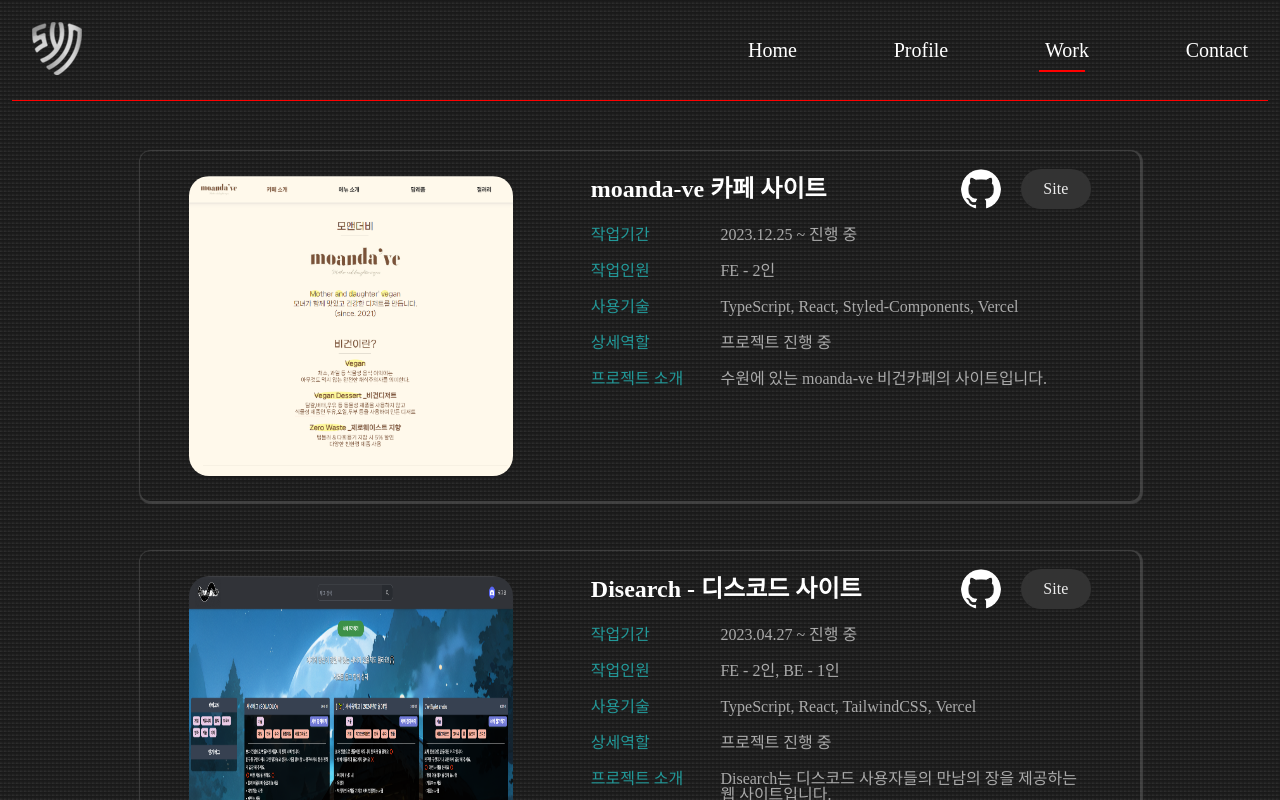
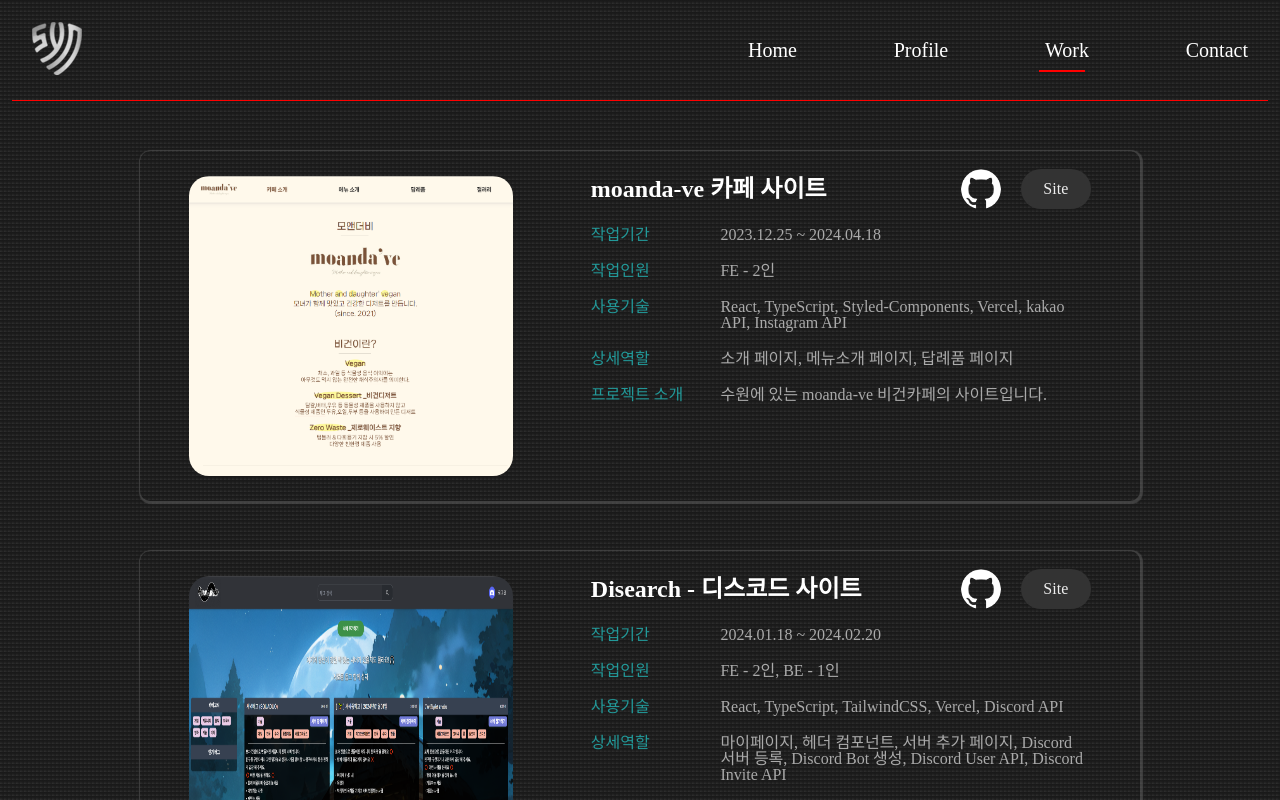
Before and after one commit to yong8048/portfolio, a React (Vite) app: page /work in a window 1280 px wide. Shown: the top 800 px of the page. Built offline with nearby package versions, Linux system fonts and the light colour scheme; a web font is replaced by a local one.

Commit message:
feat: 기간 수정 및 애널리틱스 추가

```diff
--- a/package.json
+++ b/package.json
@@ -10,6 +10,7 @@
     "preview": "vite preview"
   },
   "dependencies": {
+    "@vercel/analytics": "^1.3.1",
     "framer-motion": "^10.16.4",
     "react": "^18.2.0",
     "react-dom": "^18.2.0",
--- a/src/data/user.ts
+++ b/src/data/user.ts
@@ -16,10 +16,10 @@ const User = {
     {
       title: 'moanda-ve 카페 사이트',
       description: '수원에 있는 moanda-ve 비건카페의 사이트입니다. ',
-      position: '프로젝트 진행 중',
+      position: '소개 페이지, 메뉴소개 페이지, 답례품 페이지',
       person: 'FE - 2인',
-      period: '2023.12.25 ~ 진행 중',
-      skills: 'TypeScript, React, Styled-Components, Vercel',
+      period: '2023.12.25 ~ 2024.04.18',
+      skills: 'React, TypeScript, Styled-Components, Vercel, kakao API, Instagram API',
       logo: './assets/moanda-ve.png',
       git: 'https://github.com/yong8048/moanda-ve',
       link: 'https://moanda-ve.vercel.app/'
@@ -28,10 +28,11 @@ const User = {
       title: 'Disearch - 디스코드 사이트',
       description:
         'Disearch는 디스코드 사용자들의 만남의 장을 제공하는 웹 사이트입니다. \n이곳에서 사용자들은 자신이 운영하는 디스코드 서버를 홍보하고, 다양한 주제의 디스코드 서버를 쉽게 찾아볼 수 있습니다.',
-      position: '프로젝트 진행 중',
+      position:
+        '마이페이지, 헤더 컴포넌트, 서버 추가 페이지, Discord 서버 등록, Discord Bot 생성, Discord User API, Discord Invite API',
       person: 'FE - 2인, BE - 1인',
-      period: '2023.04.27 ~ 진행 중',
-      skills: 'TypeScript, React, TailwindCSS, Vercel',
+      period: '2024.01.18 ~ 2024.02.20',
+      skills: 'React, TypeScript, TailwindCSS, Vercel, Discord API',
       logo: './assets/disearch.png',
       git: 'https://github.com/yong8048/DISEARCH-FRONT-END',
       link: 'https://disearch.vercel.app/'
--- a/src/main.tsx
+++ b/src/main.tsx
@@ -1,9 +1,11 @@
-import React from "react";
-import ReactDOM from "react-dom/client";
-import App from "./App.tsx";
+import { Analytics } from '@vercel/analytics/react';
+import React from 'react';
+import ReactDOM from 'react-dom/client';
+import App from './App.tsx';
 
-ReactDOM.createRoot(document.getElementById("root") as HTMLElement).render(
+ReactDOM.createRoot(document.getElementById('root') as HTMLElement).render(
   <React.StrictMode>
     <App />
+    <Analytics />
   </React.StrictMode>
 );
```
Also changed, not shown: 1 other file (tests, documents, lock files or other folders).
